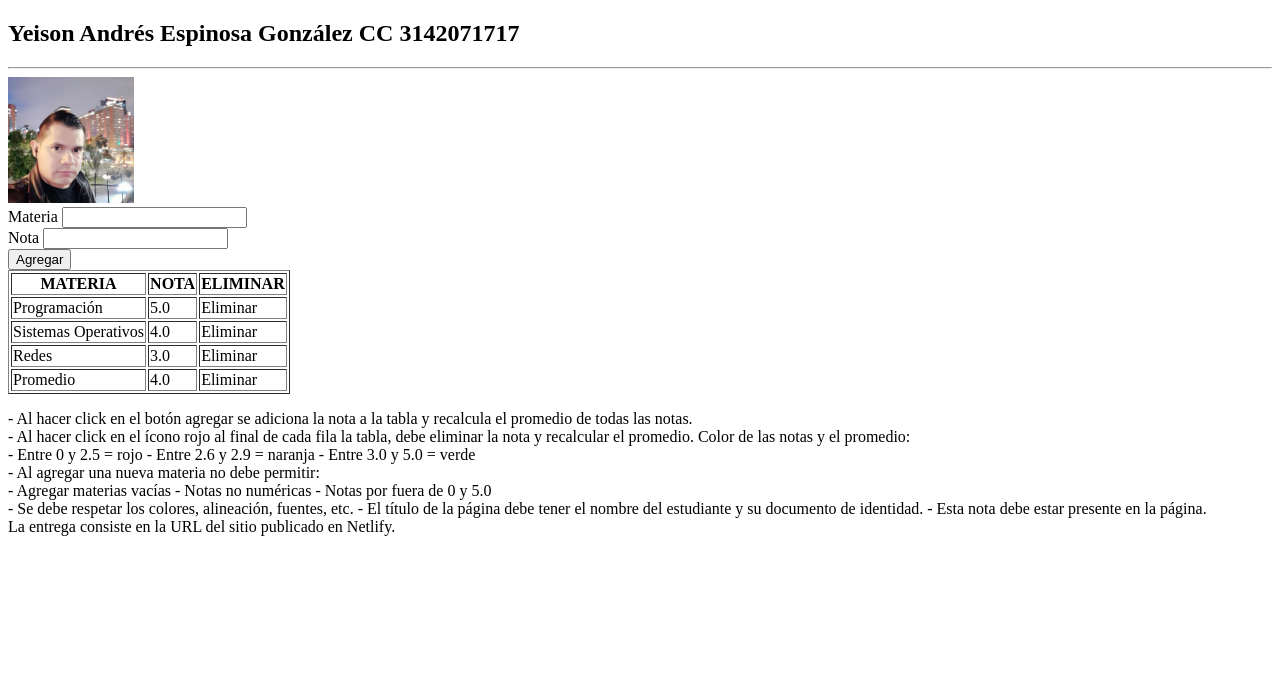
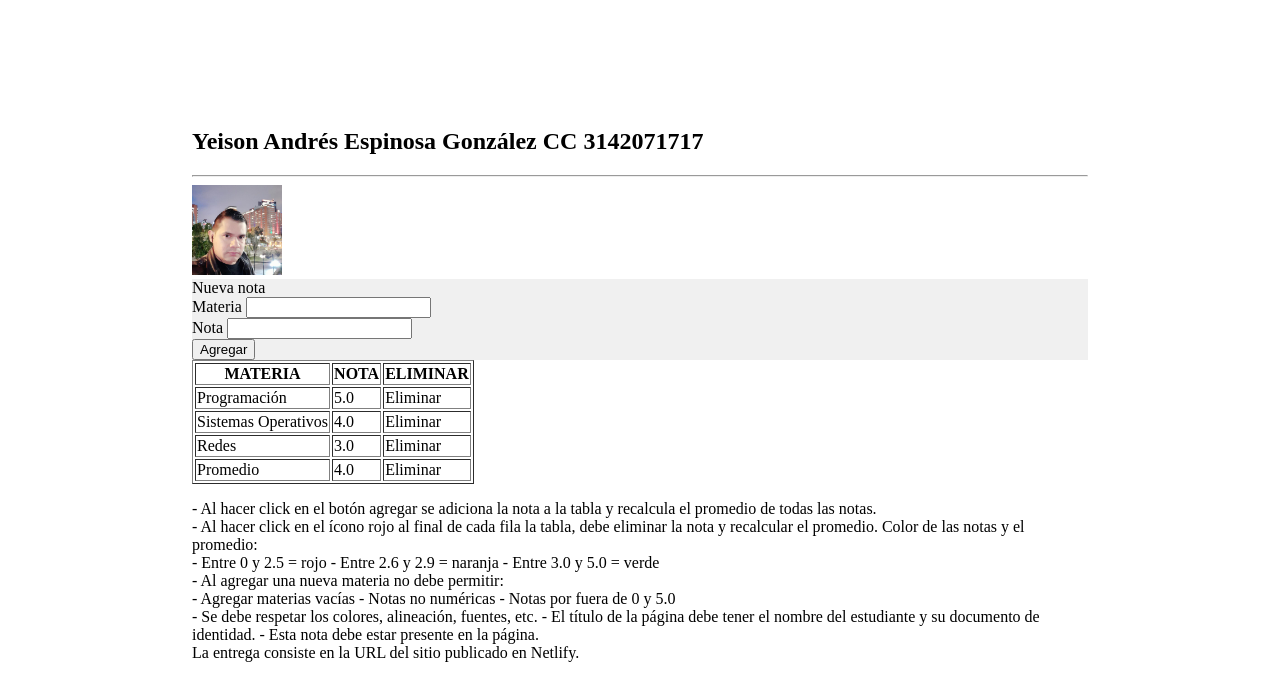
Before and after one commit to Inge-Erica/UCompensar, a plain HTML site: page docs/index.html in a window 1280 px wide. Drawn offline with Linux system fonts and the light colour scheme; files that its build step writes are made by us from their sources.

Commit message:
Modificando estructura html

```diff
--- a/css/estilos.css
+++ b/css/estilos.css
@@ -0,0 +1,14 @@
+body {
+    margin: 10% 15%;
+    padding: 0%;
+
+}
+
+form {
+background-color: #F0F0F0;
+}
+
+.NNota {
+    background-color #
+    color
+}
--- a/docs/index.html
+++ b/docs/index.html
@@ -4,14 +4,16 @@
     <meta charset="UTF-8">
     <meta name="viewport" content="width=device-width, initial-scale=1.0">
     <title>Página de Notas con Promedio</title>
-    <link rel="stylesheet" href="css/estilos.css">
+    <link rel="stylesheet" href="../css/estilos.css">
 </head>
 <body>
     <h2>Yeison Andrés Espinosa González CC 3142071717</h2>
     <hr>
-    <img src="../img/Yeison.jpg" alt="foto Yeison" width="10%" >
+    <img src="../image/Yeison.jpg" alt="foto Yeison" width="10%" >
 
     <form action="">
+        <label class= "NNota" for="NNota">Nueva nota</label>
+        <br>
         <label for="materia">Materia</label>
         <input type="text" id="materia">
         <br>
```
Also changed, not shown: image/Yeison.jpg (renamed from img/Yeison.jpg).
